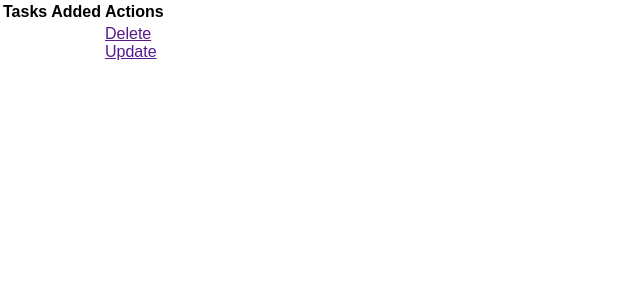
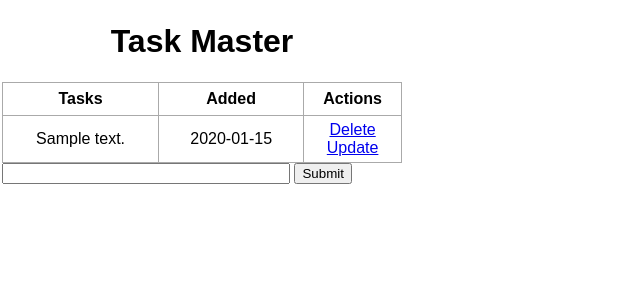
Before and after one commit to Kalyan-2681/DotNet_ML_Projects, a Flask app: page / in a window 1280 px wide. Shown: the top 300 px of the page, without its empty margins (0-640 px from the left). Run offline with Flask 2, Linux system fonts and the light colour scheme; tables that the repository leaves empty hold one stand-in row (values such as "Sample post").

Commit message:
added functionality

```diff
--- a/todolistapp/app.py
+++ b/todolistapp/app.py
@@ -1,5 +1,5 @@
 from datetime import datetime
-from flask import Flask, render_template, url_for
+from flask import Flask, render_template, url_for, request, redirect
 from  flask_sqlalchemy import SQLAlchemy
 
 app = Flask(__name__)
@@ -17,9 +17,48 @@ class Todo(db.Model):
         return '<Task %r>' % self.id
 
 
-@app.route('/')
+@app.route('/', methods=['POST','GET'])
 def index():
-    return render_template('index.html')
+    if request.method == 'POST':
+        task_content = request.form['content']
+        new_task =Todo(content=task_content)
+        try:
+            db.session.add(new_task)
+            db.session.commit()
+            return redirect('/')
+        except:
+            return 'There was a problem adding your task'
+
+    else:
+        tasks = Todo.query.order_by(Todo.date_created).all()
+        return render_template('index.html', tasks=tasks)
+
+@app.route('/delete/<int:id>')
+def delete(id):
+    task_to_delete = Todo.query.get_or_404(id)
+
+    try:
+        db.sessiom.delete(task_to_delete)
+        db.session.commit()
+        return redirect('/')
+    except:
+        return 'There was a problem deleting the task'
+
+@app.route('/update/<int:id>',methods=['GET', 'POST'])
+def update(id):
+    task_to_update = Todo.query.get_or_404(id)
+
+    if request.method == 'POST':
+        task_to_update.content = request.form['content']
+        try:
+            db.session.commit()
+            return redirect('/')
+        except Exception as e:
+            return e.message
+    else:
+        return render_template('update.html', task = task_to_update)
+
+
 
 if __name__ == '__main__':
     app.run(debug=True)
--- a/todolistapp/static/css/main.css
+++ b/todolistapp/static/css/main.css
@@ -3,3 +3,35 @@ body{
     font-family: sans-serif;
 
 }
+.content {
+    margin: 1 auto;
+    width: 400px;
+    padding: 2px;
+    align-items: center;
+}
+
+table, td, th {
+    border: 1px solid #aaa;
+}
+
+table {
+    border-collapse: collapse;
+    width: 100%;
+}
+
+th {
+    height: 30px;
+}
+
+td {
+    text-align: center;
+    padding: 5px;
+}
+
+.form {
+    margin-top: 20px;
+}
+
+#content {
+    width: 70%;
+}
--- a/todolistapp/templates/index.html
+++ b/todolistapp/templates/index.html
@@ -1,20 +1,31 @@
-{% extends "base.html" %} {% block head %} {% endblock %} {% block body %}
+{% extends "base.html" %} {% block head %}
+<title>Task Master</title>
+{% endblock %}
+
+{% block body %}
 <div class="content">
+    <h1 style="text-align: center">Task Master</h1>
   <table>
     <tr>
       <th>Tasks</th>
       <th>Added</th>
       <th>Actions</th>
     </tr>
-    <tr>
-        <td></td>
-        <td></td>
-        <td>
-            <a href="">Delete</a>
-            <br>
-            <a href="">Update</a>
-        </td>
-    </tr>
+    {% for task in tasks %}
+        <tr>
+            <td>{{ task.content }}</td>
+            <td>{{ task.date_created.date() }}</td>
+            <td>
+                <a href="/delete/{{task.id}}">Delete</a>
+            </br>
+                <a href="/update/{{task.id}}">Update</a>
+            </td>
+        </tr>
+    {% endfor %}
   </table>
+ <form action="/" method="POST">
+    <input type="text" name="content" id="content">
+    <input type="submit" name="Add Task" values="Add Task">
+</form>
 </div>
 {% endblock %}
```
Also changed, not shown: todolistapp/templates/update.html (added, +13 -0 lines).
